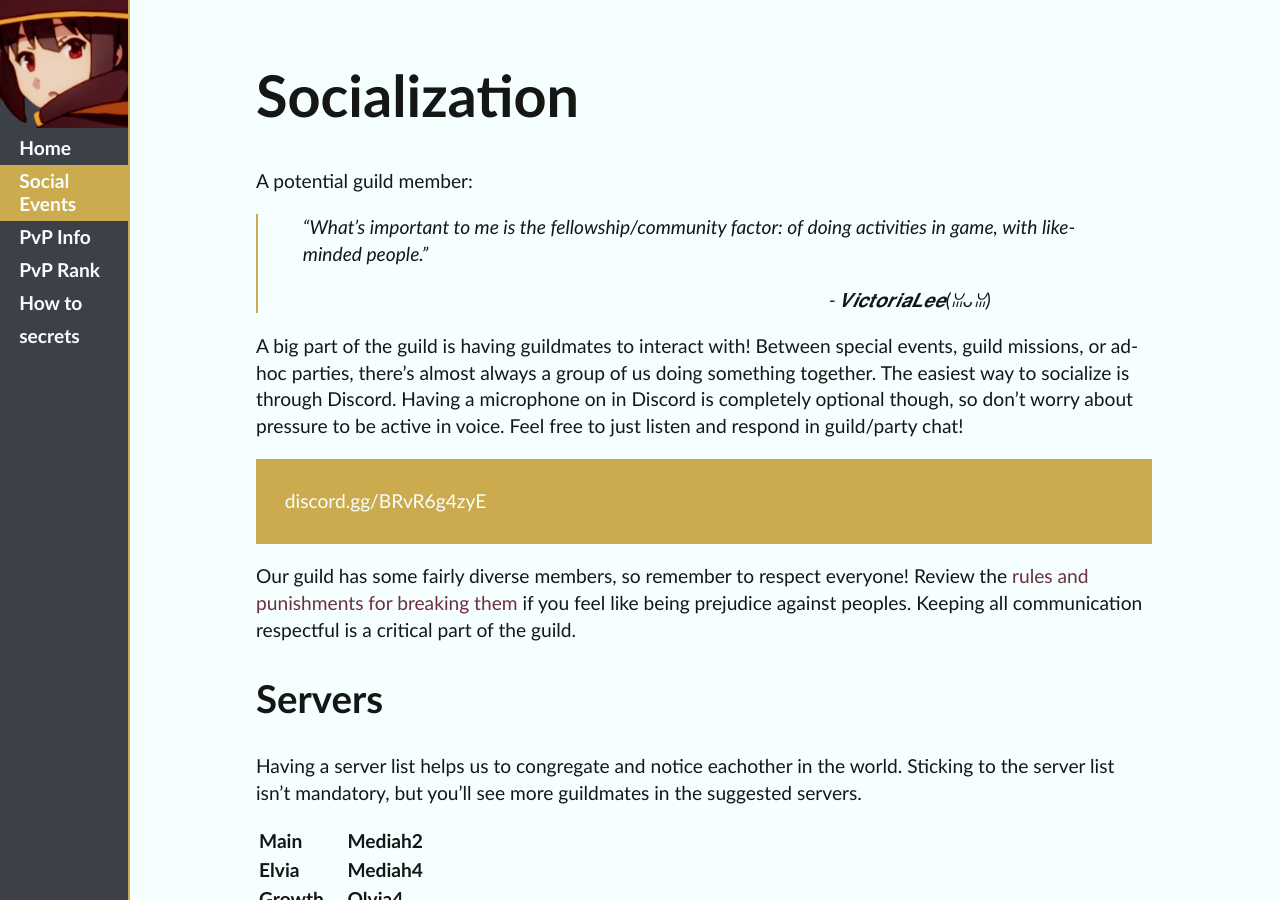
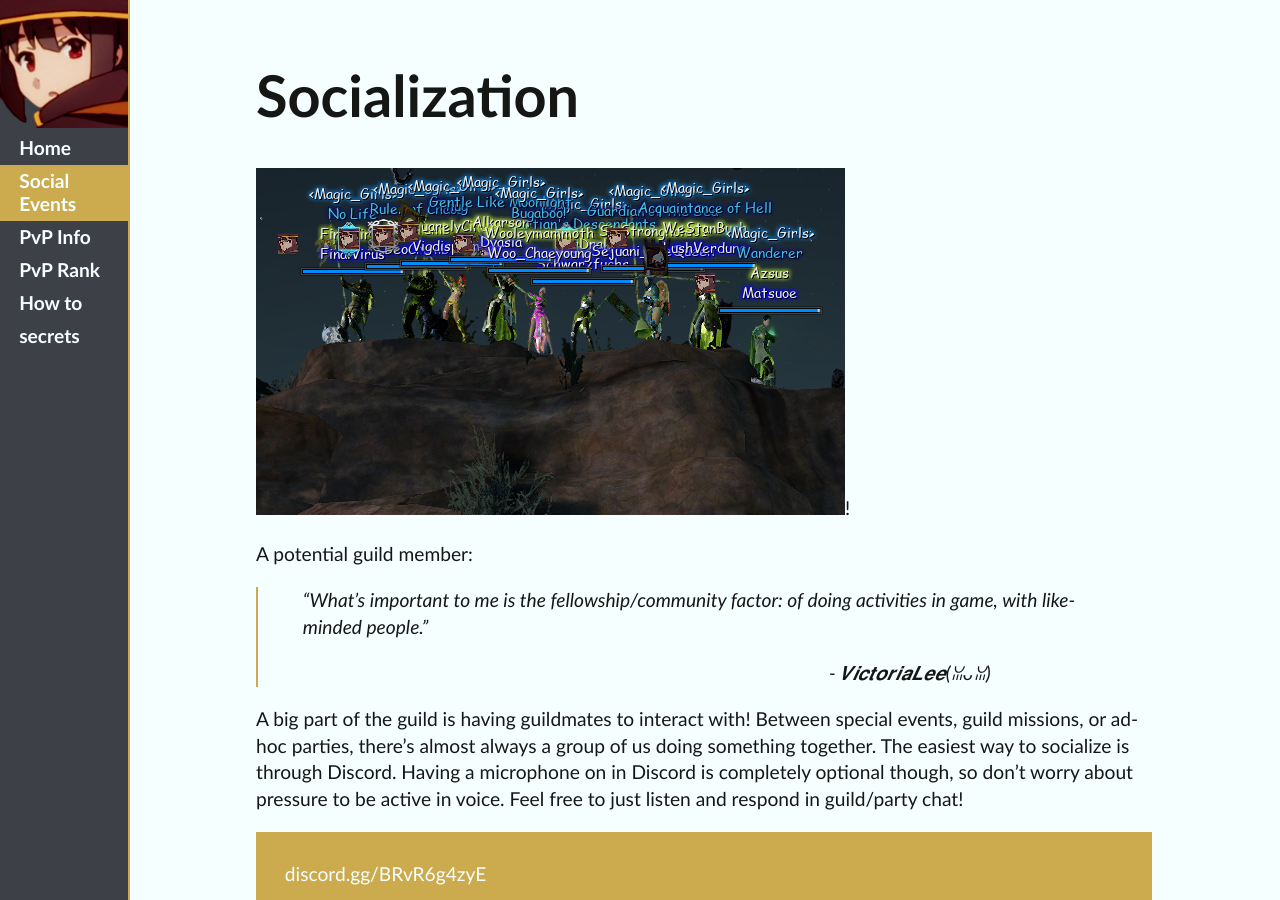
Before and after one commit to ideonella/ideonella.github.io, a Jekyll site: the page built from social.md, in a window 1280 px wide and 900 px high. Built offline with Jekyll 4.4.1, drawn with Linux system fonts in a browser that asks for light colours.

Commit message:
Update social.md

```diff
--- a/social.md
+++ b/social.md
@@ -4,6 +4,8 @@ title: Social Events
 ---
 
 # Socialization {#socialization}
+
+![Picture of a group of magic_girl guildmates standing on a cliff waving flags.](/assets/images/bossNight.png)!
 
 A potential guild member:
 
```
